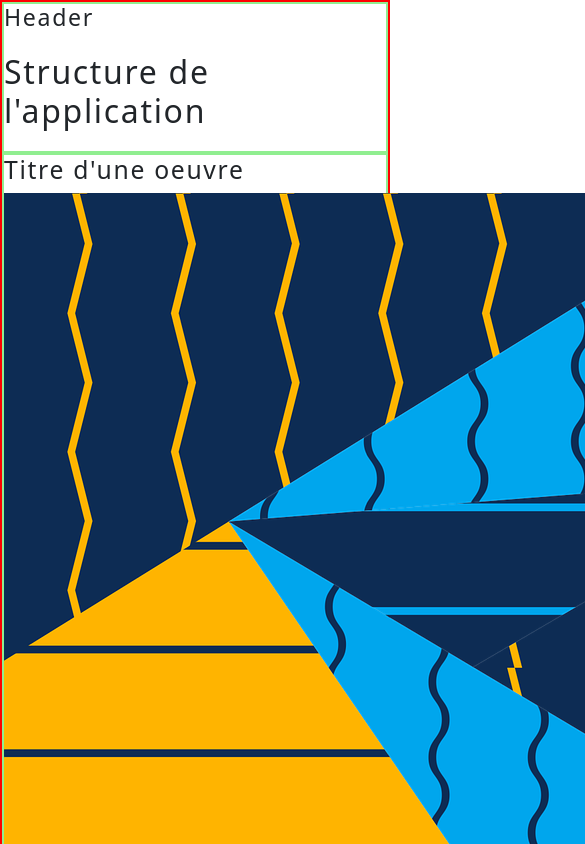
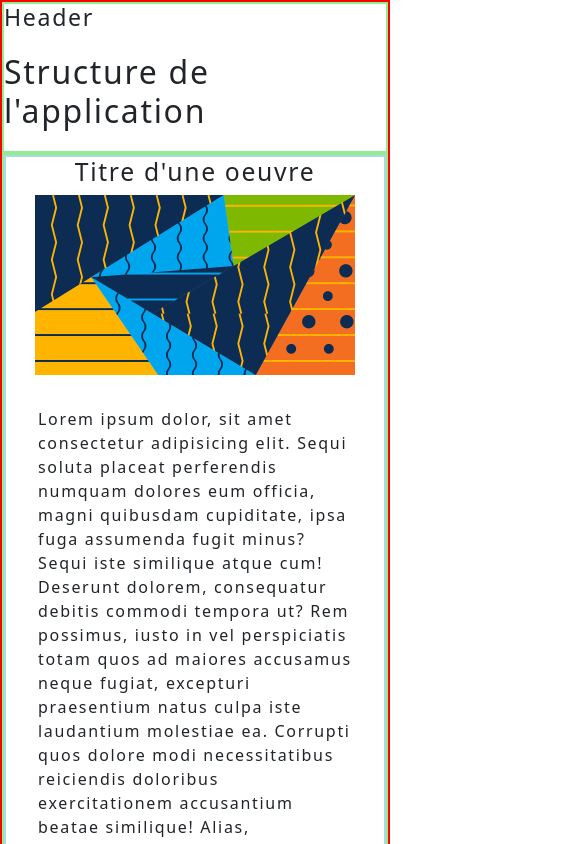
Before and after one commit to ElyzabelleRollin/mi-session_web4, a Vue app: page /pageobjetcharles in a window 390 px wide. Shown: the top 844 px of the page, 585 px wide, since content can reach past the window. Built offline with nearby package versions, Linux system fonts and the light colour scheme.

Commit message:
-pge-oeuvre-scss-mobile-

```diff
--- a/src/assets/scss/components/charles/oeuvres/containerOeuvre.scss
+++ b/src/assets/scss/components/charles/oeuvres/containerOeuvre.scss
@@ -12,6 +12,8 @@ div.expositionC{
     display: flex;
     flex-direction: column;
     align-items: center;
+
+    margin-right: 16px;
 }
 
 //-----------------------
@@ -45,15 +47,19 @@ div.containerOeuvreC{
 
 
     & div.nomOeuvreC{
+
+        width: 300px;
+
         position: absolute;
-        left: -8px;
-        top: 184px;
+        left: 36px;
+        top: 132px;
+
+        transform: rotate(90deg);
 
         & h2{
-            width:400px;
             color: white;
             font-size: 32px;
-            transform: rotate(90deg);
+
         }
 
 
@@ -78,3 +84,46 @@ div.containerOeuvreC{
         z-index: -10;
     }
 }
+
+
+
+//-----------------------------------------------
+//Oeuvres precise
+//-----------------------------------------------
+div.containerOeuvrePreciseC{
+    border: 2px lightblue solid;
+
+    @include setFlex(column, center, center)
+
+}
+
+
+//-----------------------
+//oeuvres
+//-----------------------
+
+div.containerOeuvrePreciseC{
+
+    & div.imagesOeuvrePreciseC{
+        & img{
+            height: 180px;
+        }
+    }
+}
+
+//-----------------------
+//description
+//-----------------------
+
+div.containerOeuvrePreciseC{
+
+    & div.descriptionOeuvrePreciseC{
+
+        margin: 32px;
+
+        & p.desC{
+            font-size: 16px;
+        }
+    }
+
+}
```
